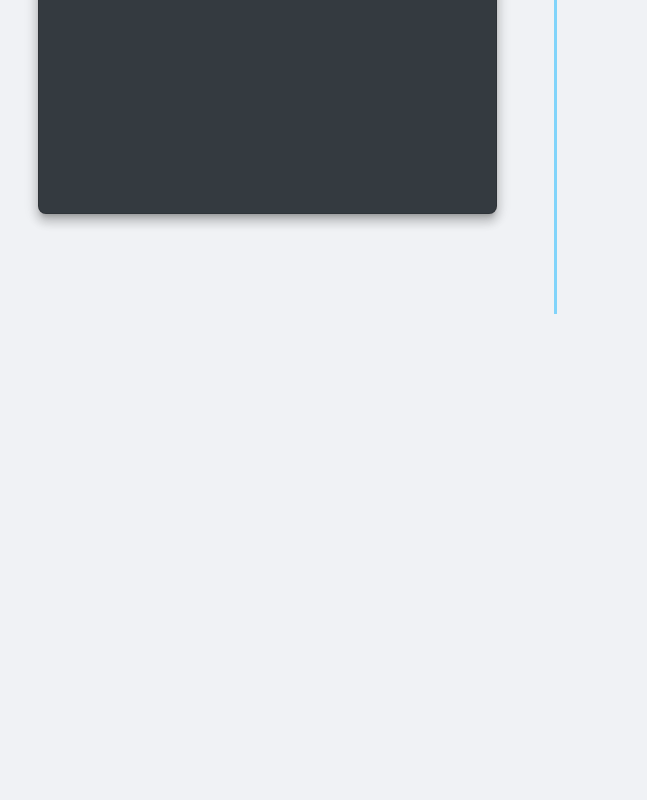
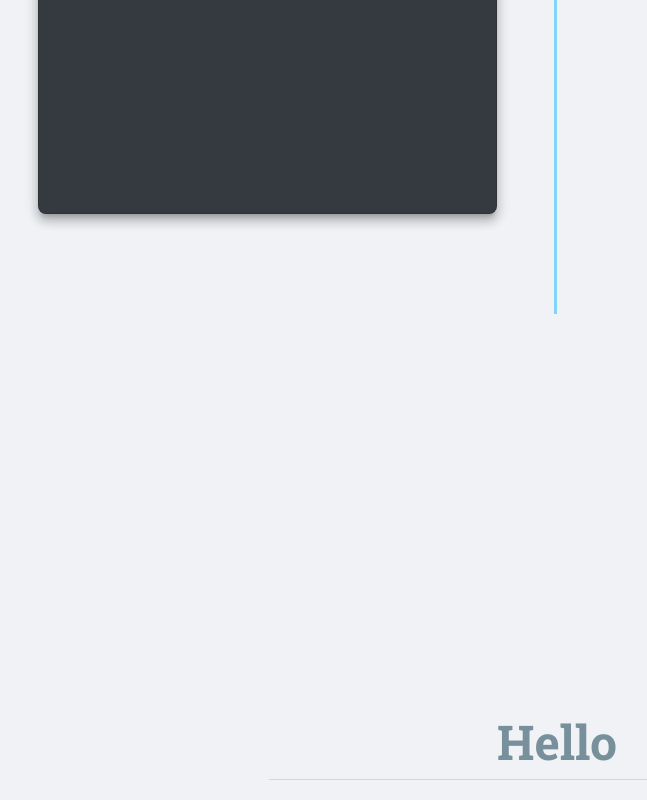
Before and after one commit to jpal91/resume, a Next.js app: page / in a window 1280 px wide. Shown: the part 1170-1970 px from the top of the page, without its empty margins (83-730 px from the left). Before the commit the page ends 1644 px from the top, so only its background shows below. Built offline with nearby package versions, Linux system fonts and the light colour scheme.

Commit message:
Update 3 files

```diff
--- a/components/Sections/Skills.js
+++ b/components/Sections/Skills.js
@@ -7,7 +7,6 @@ import Fade from "@mui/material/Fade";
 import Typograhpy from "@mui/material/Typography";
 import ButtonBase from "@mui/material/ButtonBase";
 import { InView } from "react-intersection-observer";
-import { TransitionGroup } from "react-transition-group";
 
 import Terminal from "../Splash/Terminal";
 import SkillsInfo from "./SkillsInfo";
@@ -80,7 +79,7 @@ const Skills = (props) => {
 						in={inView && skillsDisplay < 2}
 						timeout={{ enter: 1000, exit: 100 }}
 					>
-						<Grid item xs={12} sx={{ display: "flex", mb: 4 }}>
+						<Grid  item xs={12} sx={{ display: "flex", justifyContent: 'center', mb: { xs: 0, sm: 4 } }}>
 							<Typograhpy variant="h3">Skills</Typograhpy>
 						</Grid>
 					</Fade>
--- /dev/null
+++ b/components/Sections/WorkHistory.js
@@ -0,0 +1,28 @@
+import { useState } from 'react'
+import Grid from '@mui/material/Grid'
+import Typography from '@mui/material/Typography'
+import Fade from '@mui/material/Fade'
+import Divider from '@mui/material/Divider'
+import { InView } from "react-intersection-observer";
+
+const WorkHistory = (props) => {
+    const [inView, setInView] = useState(false)
+
+    return (
+        <InView onChange={setInView} triggerOnce={true}>
+        {({ref}) => (
+            <Fade in={inView} timeout={{ enter: 1000, exit: 100 }}>
+                <Grid ref={ref} item xs={12} sx={{ display: 'flex', justifyContent: 'center', flexDirection: 'column', alignItems: 'center' }}>
+                    <Typography variant='h3'>Hello</Typography>
+                    <Divider variant='center' sx={{
+                        height: '10px', width: '50%',
+                         }}/>
+                </Grid>
+            </Fade>
+        )
+        }
+        </InView>
+    )
+}
+
+export default WorkHistory
--- a/pages/index.js
+++ b/pages/index.js
@@ -13,6 +13,7 @@ import { keyframes } from '@emotion/react';
 import NavBar from '../components/NavBar/NavBar'
 import Terminal from '../components/Splash/Terminal'
 import Skills from '../components/Sections/Skills';
+import WorkHistory from '../components/Sections/WorkHistory'
 
 import { setSplash } from '../actions'
 
@@ -54,16 +55,21 @@ const Home = (props) => {
 						/>
 
 					</Grid>
-					<Grid item xs={12} sx={{ display: 'flex', justifyContent: 'center'}}>
+					<Grid item xs={12} sx={{ display: {xs: 'none', md: 'flex'}, justifyContent: 'center'}}>
 						<Paper variant='downButton' sx={{ animation: `${downButton} 1s linear infinite alternate`}}>
-							<ButtonBase onClick={() => scrollId.scrollIntoView()} sx={{ height: '100%', width: '100%', borderRadius: '100%'}}>
+							<ButtonBase onClick={() => scrollId.scrollIntoView({ block: 'center', behavior: 'smooth' })} sx={{ height: '100%', width: '100%', borderRadius: '100%'}}>
 								<KeyboardDoubleArrowDownIcon sx={{ fontSize: '64px', color: 'blueGrey.500' }}/>
 							</ButtonBase>
 						</Paper>
 					</Grid>
 				</Grid>
-				<Grid container sx={{ display: 'flex', flexDirection: 'column', alignItems: 'center', mb: 20}}>
+				<Grid container sx={{ display: 'flex', flexDirection: 'row', alignItems: 'center',
+				pb: 50
+				}}>
 					<Skills icons={icons} skillsObj={skillsObj}/>
+				</Grid>
+				<Grid container sx={{ display: 'flex', mb: 40 }}>
+					<WorkHistory />
 				</Grid>
 			</Container>
 		</>
```
